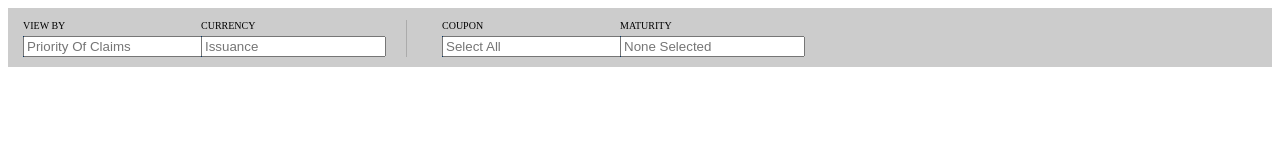
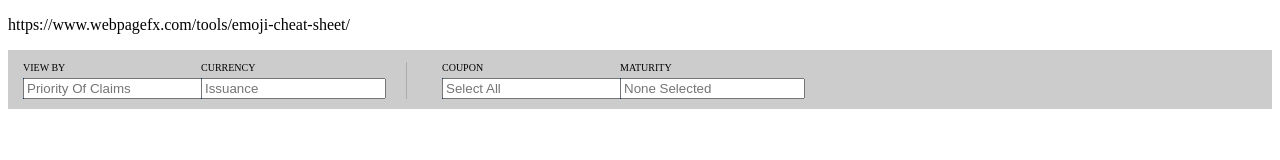
Before and after one commit to bvmCoder/habibJS, a plain HTML site: page src/index.html in a window 1280 px wide. Drawn offline with Linux system fonts and the light colour scheme.

Commit message:
Added Emojies Link

```diff
--- a/src/index.html
+++ b/src/index.html
@@ -56,6 +56,7 @@
 </head>
 
 <body>
+    <p>https://www.webpagefx.com/tools/emoji-cheat-sheet/</p>
     <div class="row-filter">
         <div class="filterOne">
             <div class="itemOne">VIEW BY</div>
```
